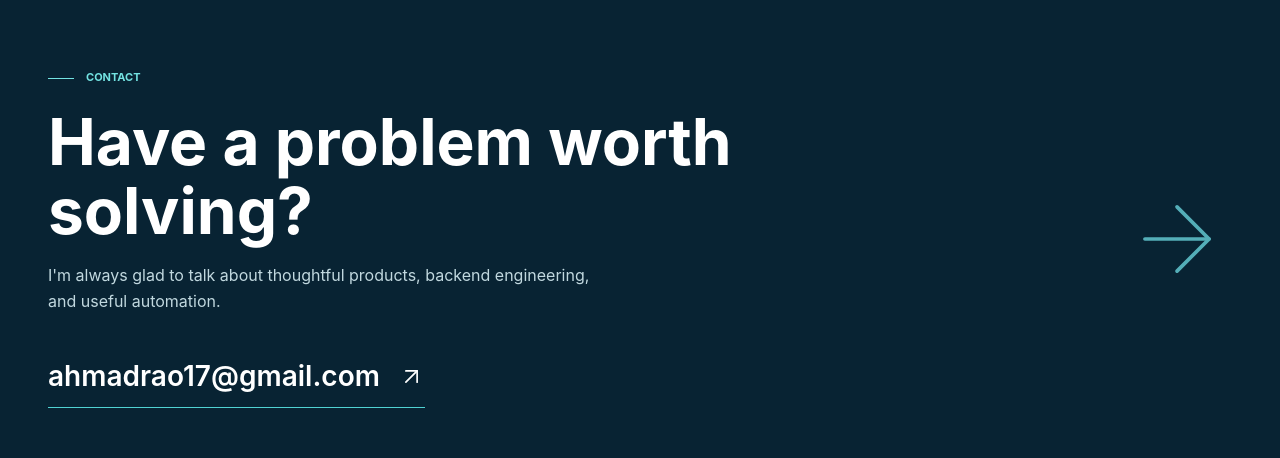
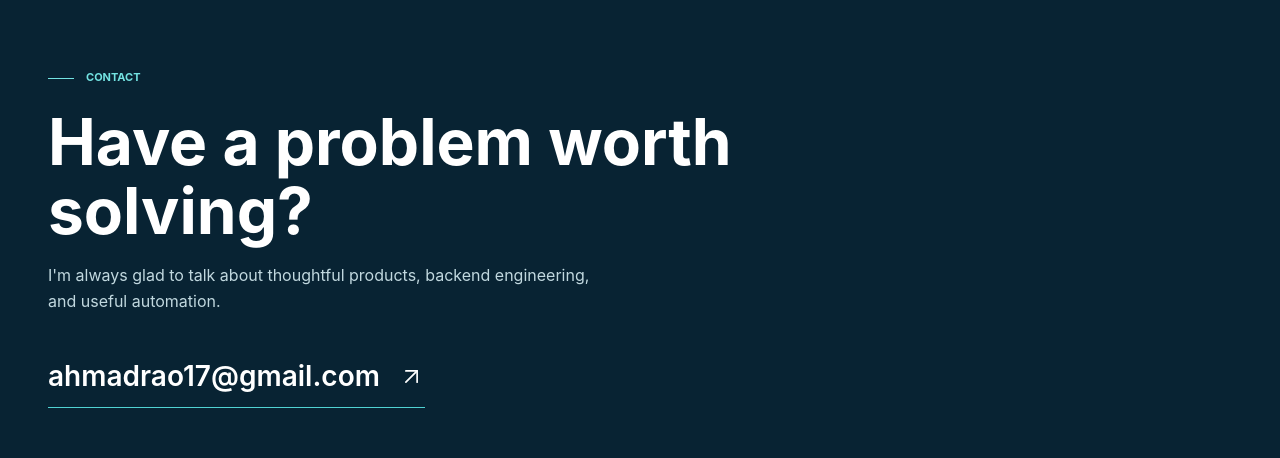
Before and after one commit to ahmadrao17/portfolio, a React (Vite) app: page / in a window 1280 px wide. Shown: the part 5256-5714 px from the top of the page. Built offline with nearby package versions, Linux system fonts and the light colour scheme.

Commit message:
Remove decorative contact arrow

```diff
--- a/src/App.jsx
+++ b/src/App.jsx
@@ -1,7 +1,6 @@
 import { useState } from 'react'
 import {
   ArrowDownRight,
-  ArrowRight,
   ArrowUpRight,
   Download,
   Mail,
@@ -292,7 +291,6 @@ function App() {
               <p>I'm always glad to talk about thoughtful products, backend engineering, and useful automation.</p>
               <a className="contact-email" href={`mailto:${email}`}>{email}<ArrowUpRight size={27} strokeWidth={1.5} aria-hidden="true" /></a>
             </div>
-            <ArrowRight className="contact-arrow" size={110} strokeWidth={0.8} aria-hidden="true" />
           </div>
         </section>
       </main>
--- a/src/index.css
+++ b/src/index.css
@@ -96,13 +96,11 @@ img { display: block; max-width: 100%; }
 .capability p { max-width: 340px; color: #b8ccca; font-size: 14px; line-height: 1.7; margin: 0; }
 
 .contact-section { background: #082333; color: #fff; padding: 94px 0 105px; border-top: 3px solid #2bc9cf; }
-.contact-inner { display: flex; align-items: center; justify-content: space-between; gap: 30px; }
 .contact-kicker { color: #73e3e2; }
 .contact-inner h2 { max-width: 790px; margin: 21px 0 18px; font-size: clamp(40px, 5vw, 73px); line-height: 1.08; font-weight: 650; }
 .contact-inner p:not(.eyebrow) { max-width: 560px; color: #c1d8df; font-size: 16px; line-height: 1.6; }
 .contact-email { display: inline-flex; align-items: center; gap: 18px; border-bottom: 1px solid #50d2d3; padding: 12px 0 14px; margin-top: 17px; font-size: clamp(17px, 2.4vw, 28px); font-weight: 570; overflow-wrap: anywhere; }
 .contact-email:hover { color: #8feaea; }
-.contact-arrow { flex: 0 0 auto; color: #54aeb8; }
 .site-footer { background: #061b29; color: #b7d0d7; }
 .footer-inner { min-height: 90px; display: flex; justify-content: space-between; align-items: center; gap: 30px; font-size: 12px; }
 .footer-separator { margin: 0 8px; color: #7eb5bf; }
@@ -147,7 +145,6 @@ img { display: block; max-width: 100%; }
   .capabilities-grid { grid-template-columns: 1fr; gap: 37px; }
   .capability h3 { margin-top: 16px; }
   .contact-section { padding: 76px 0 83px; }
-  .contact-arrow { display: none; }
   .footer-inner { flex-wrap: wrap; padding-block: 22px; gap: 14px; }
   .footer-inner > span:last-child { width: 100%; }
 }
```
